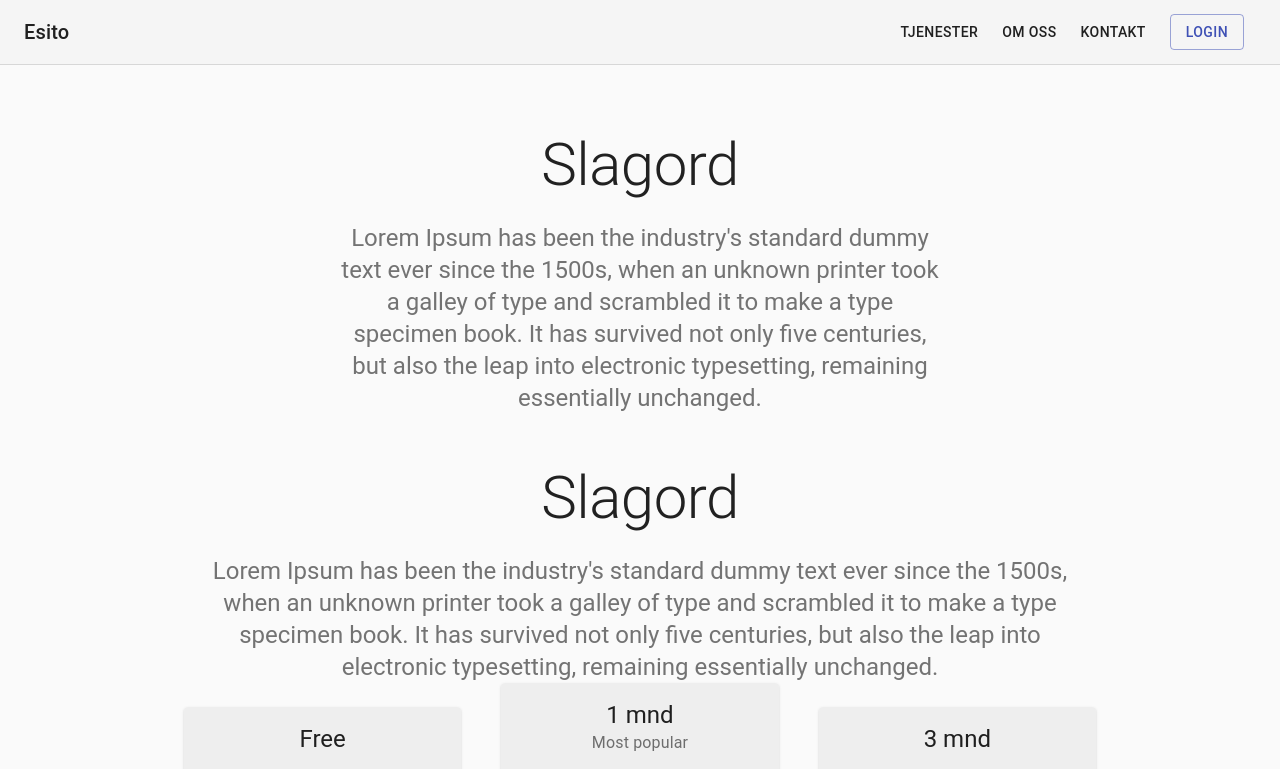
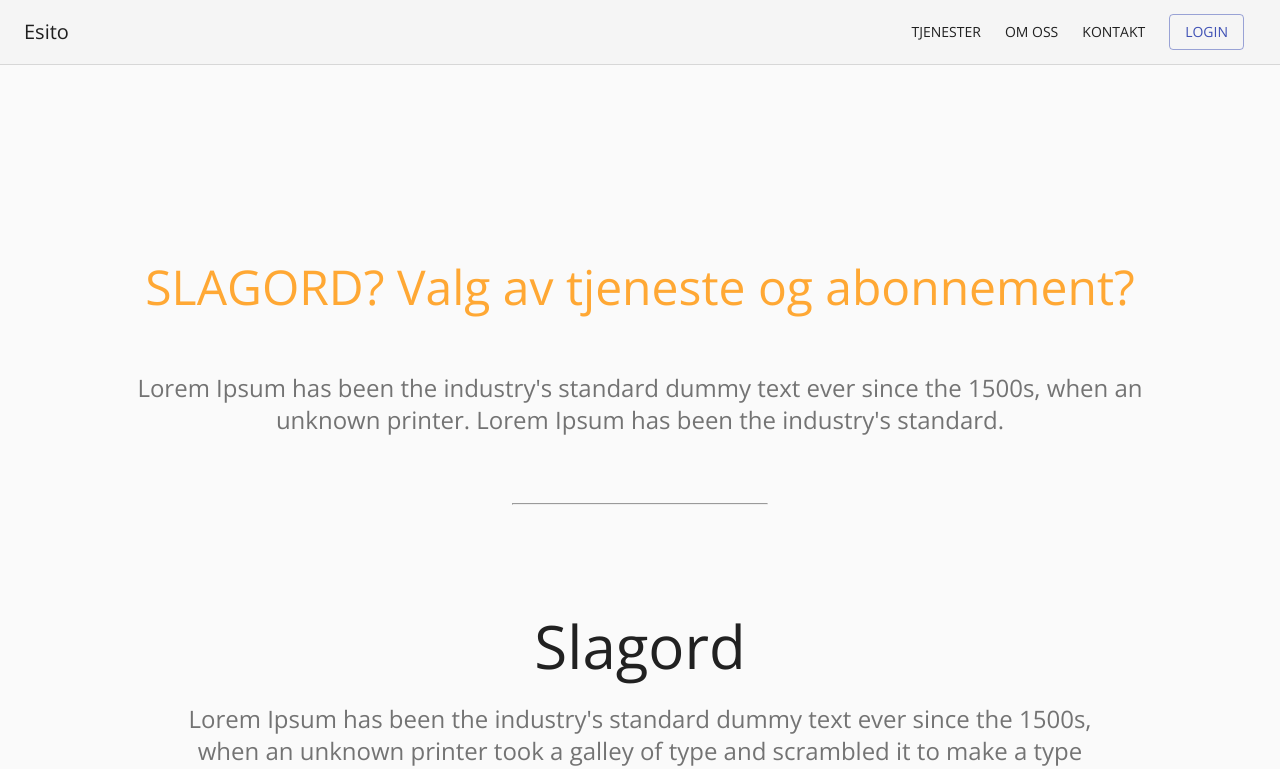
Before and after one commit to MomciloDelic/G9-Anonymizer, a React (Create React App) app: page / in a window 1280 px wide. Shown: the top 769 px of the page. Built offline with nearby package versions, Linux system fonts and the light colour scheme.

Commit message:
Styling Header Component

```diff
--- a/public/index.html
+++ b/public/index.html
@@ -3,6 +3,7 @@
   <head>
     <meta charset="utf-8" />
     <link rel="icon" href="%PUBLIC_URL%/favicon.ico" />
+    <link href="https://fonts.googleapis.com/css?family=Open+Sans:300,300i&display=swap" rel="stylesheet">
     <meta name="viewport" content="width=device-width, initial-scale=1" />
     <meta name="theme-color" content="#000000" />
     <meta
--- a/src/App.tsx
+++ b/src/App.tsx
@@ -1,8 +1,20 @@
 import React from "react";
 import Layout from "./components/Layout";
+import { createMuiTheme, MuiThemeProvider } from "@material-ui/core/styles";
+
+
+const useStyles = createMuiTheme({
+  typography: {
+    fontFamily: "\"Open Sans\", Sans-serif",
+  },
+});
 
 const App = () => {
-  return <Layout />;
+  return(
+  <MuiThemeProvider theme={useStyles}>
+   <Layout />
+   </MuiThemeProvider>
+  );
 };
 
 export default App;
--- a/src/components/CardContainer.tsx
+++ b/src/components/CardContainer.tsx
@@ -61,7 +61,7 @@ const CardContainer: React.FC = () => {
 
   return (
     <React.Fragment>
-      <Container maxWidth='md' component='main'>
+      <Container style={{paddingTop: "50px"}} maxWidth='md' component='main'>
         <Typography
           component='h1'
           variant='h2'
--- a/src/components/HeaderContainer.tsx
+++ b/src/components/HeaderContainer.tsx
@@ -2,11 +2,12 @@ import React from "react";
 import Typography from "@material-ui/core/Typography";
 import { makeStyles } from "@material-ui/core/styles";
 import Container from "@material-ui/core/Container";
+import { Box } from "@material-ui/core";
 
 const useStyles = makeStyles(theme => ({
   heroContent: {
     padding: theme.spacing(8, 0, 6)
-  }
+  },
 }));
 
 const HeaderContainer: React.FC = () => {
@@ -14,16 +15,19 @@ const HeaderContainer: React.FC = () => {
 
   return (
     <React.Fragment>
-      <Container maxWidth='sm' component='main' className={classes.heroContent}>
-        <Typography
-          component='h1'
-          variant='h2'
+      <Container maxWidth='lg' component='main' className={classes.heroContent}>
+        <div style={{padding: "130px", paddingBottom: "60px"}} >
+        <Typography  style={{color: "#ffa834"}}
+          component='h3'
+          variant='h3'
           align='center'
           color='textPrimary'
           gutterBottom
         >
-          Slagord
+          SLAGORD? Valg av tjeneste og abonnement?
         </Typography>
+        <br/>
+        <br/>
         <Typography
           variant='h5'
           align='center'
@@ -31,11 +35,10 @@ const HeaderContainer: React.FC = () => {
           component='p'
         >
           Lorem Ipsum has been the industry's standard dummy text ever since the
-          1500s, when an unknown printer took a galley of type and scrambled it
-          to make a type specimen book. It has survived not only five centuries,
-          but also the leap into electronic typesetting, remaining essentially
-          unchanged.
+          1500s, when an unknown printer. Lorem Ipsum has been the industry's standard.
         </Typography>
+                </div>
+                <hr style={{width: "20%"}}/>
       </Container>
     </React.Fragment>
   );
```
